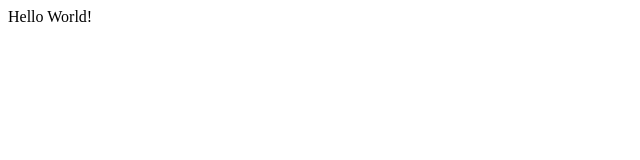
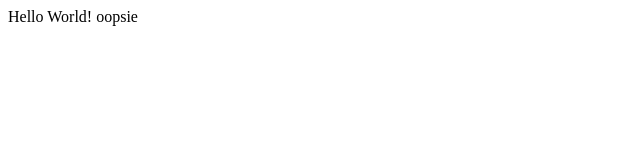
Before and after one commit to davidalantodd/git-test, a plain HTML site: page index.html in a window 1280 px wide. Shown: the full height of the page, 0-640 px from the left. Drawn offline with Linux system fonts and the light colour scheme.

Commit message:
bad commit

```diff
--- a/index.html
+++ b/index.html
@@ -8,5 +8,6 @@
 </head>
 <body>
     Hello World!
+    oopsie
 </body>
 </html>
```
